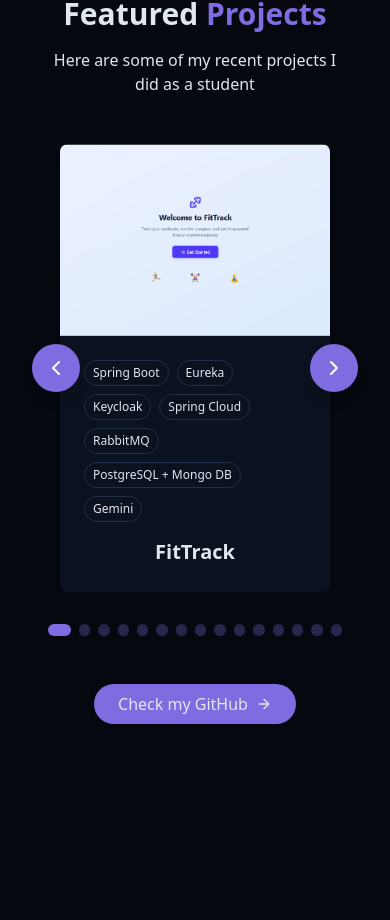
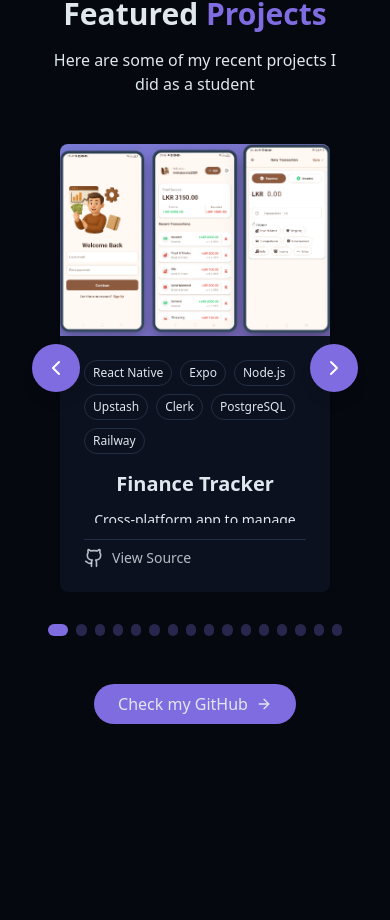
Before and after one commit to nirmal-404/portfolio, a React (Vite) app: page / in a window 390 px wide. Shown: the part 4144-5064 px from the top of the page. Built offline with nearby package versions, Linux system fonts and the light colour scheme.

Commit message:
react native mobile app

```diff
--- a/src/components/ProjectsSection.jsx
+++ b/src/components/ProjectsSection.jsx
@@ -3,7 +3,18 @@ import { ArrowRight, ChevronLeft, ChevronRight, ExternalLink, Github } from 'luc
 
 const projects = [
 
-    // 15. Upcoming
+    // 16_finace-traceker.png
+    {
+        id: 16,
+        title: "Finance Tracker",
+        description: "Cross-platform app to manage personal finances.",
+        image: "/projects/16_finance-tracker.png",
+        tags: ["React Native", "Expo", "Node.js", "Upstash", "Clerk", "PostgreSQL", "Railway"],
+        urls: [
+            { type: "github", href: "https://github.com/nirmal-404/Finance-Tracker-React-Native" },
+        ]
+    },
+    // 15. Fitness microservices
     {
         id: 15,
         title: "FitTrack",
@@ -11,7 +22,7 @@ const projects = [
         image: "/projects/15_fit-tack.png",
         tags: ["Spring Boot", "Eureka", "Keycloak", "Spring Cloud", "RabbitMQ", "PostgreSQL + Mongo DB", "Gemini"],
         urls: [
-            { type: "github", href: "https://github.com/nirmal-404/springboot-microservices.git" },
+            { type: "github", href: "https://github.com/nirmal-404/springboot-microservices" },
         ]
     },
     // 14. AI-Powered Canvas
```
Also changed, not shown: public/projects/16_finance-tracker.png (added).
